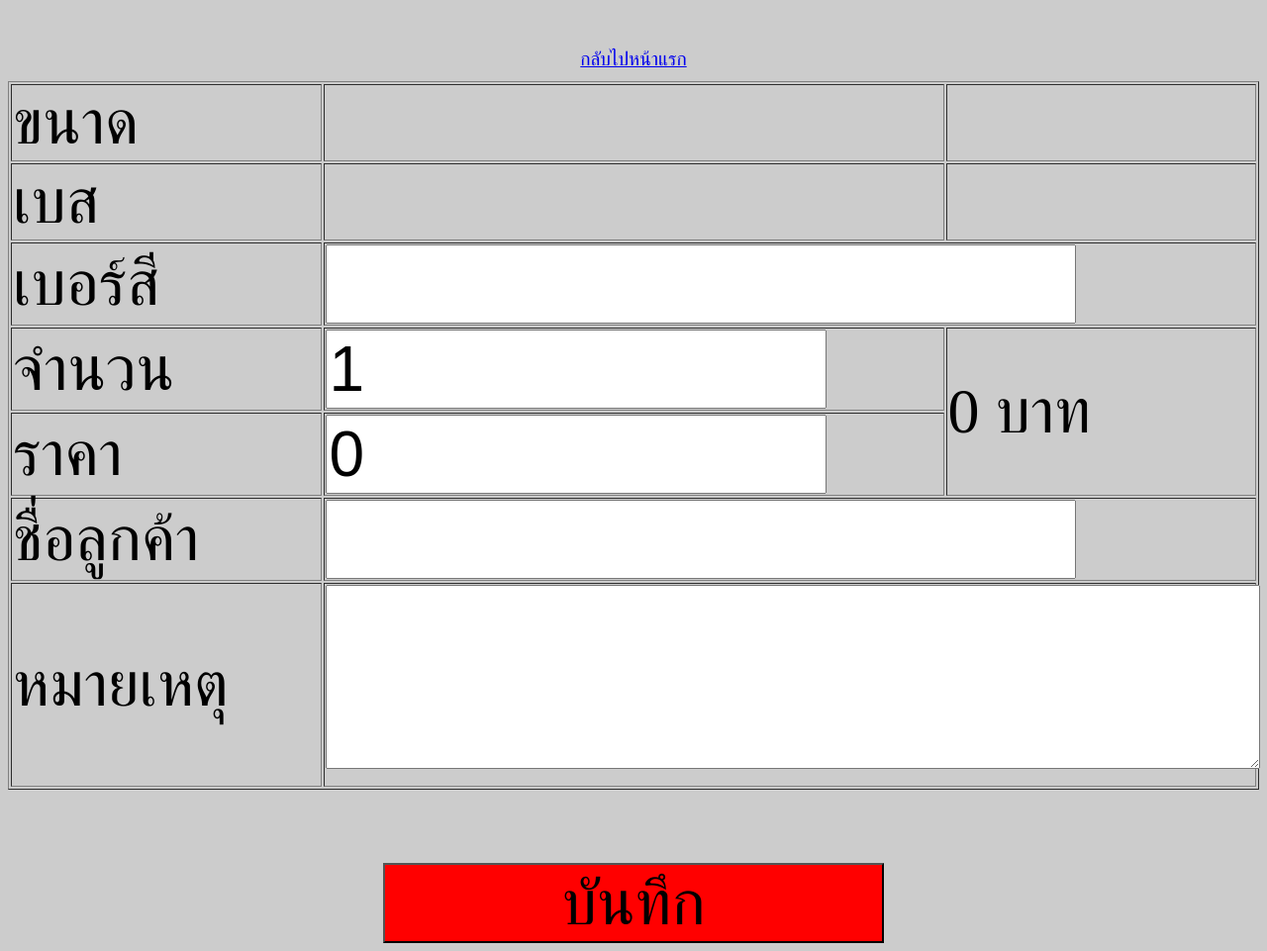
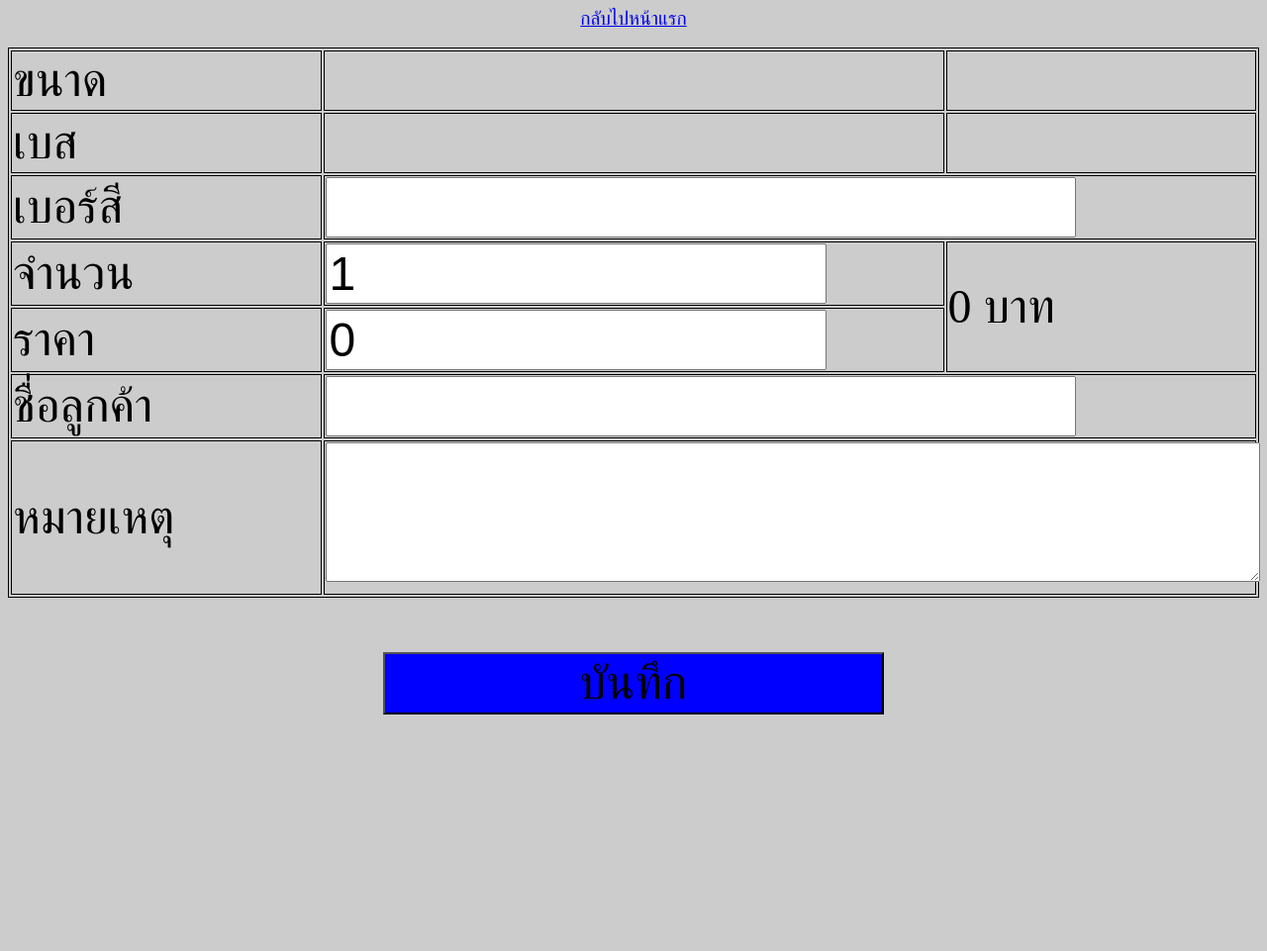
Before and after one commit to tanakorn/paint-satapornpong, a Django app: template paint/templates/enter_detail.html in a window 1280 px wide. Shown: the whole page at 99% size. After the commit the page ends 722 px from the top, so only its background shows below. Run offline with Django 3.2, Linux system fonts and the light colour scheme; the template is opened without the code that fills it, so the values that code supplies are empty.

Commit message:
Separate css to other files for all sell related page

```diff
--- a/paint/static/template_css/main.css
+++ b/paint/static/template_css/main.css
@@ -24,6 +24,7 @@ div.back_home {
 
 table {
   text-align: left;
+  margin: auto;
 }
 
 table, th, td {
@@ -37,5 +38,14 @@ input {
 
 input.button {
   border-color: black;
-  background-color: red;
+  background-color: blue;
 }
+
+input.submit {
+  border-color: black;
+  background-color: blue;
+}
+
+textarea {
+  font-size: 100%;
+}
--- a/paint/static/template_css/sell/choose_item.css
+++ b/paint/static/template_css/sell/choose_item.css
@@ -1,7 +1,6 @@
 table {
   width: 80%;
   text-align: center;
-  margin: auto;
 }
 
 td {
--- /dev/null
+++ b/paint/static/template_css/sell/enter_detail.css
@@ -0,0 +1,32 @@
+table {
+  width: 100%;
+  text-align: left;
+}
+
+td.label {
+  width: 25%;
+}
+
+td.input {
+  width: 50%;
+}
+
+td.output {
+  width: 25%;
+}
+
+input {
+  width: 80%;
+}
+
+input.button {
+  width: 48%;
+}
+
+input.submit {
+  width: 40%;
+}
+
+textarea {
+  width: 100%;
+}
--- a/paint/templates/enter_detail.html
+++ b/paint/templates/enter_detail.html
@@ -2,52 +2,8 @@
 <html xmlns="http://www.w3.org/1999/xhtml" lang="th" xml:lang="th">
 <head>
   <meta http-equiv="Content-Type" content="text/html; charset=UTF-8" />
-  <style type="text/css">
-    body {
-      font-size: 400%;
-      background-color: #cccccc;
-      text-align: center;
-    }
-    span.home {
-      font-size: 30%;
-    }
-    table.main {
-      width: 100%;
-      margin: auto;
-      text-align: left;
-    }
-    td.label {
-      width: 25%;
-    }
-    td.input {
-      width: 50%;
-    }
-    td.output {
-      width: 25%;
-    }
-    input {
-      font-size: 100%;
-      width: 80%;
-    }
-    input.button {
-      font-size: 70%;
-      border-color: black;
-      background-color: red;
-      width: 48%;
-    }
-    input.submit {
-      font-size: 100%;
-      border-color: black;
-      background-color: red;
-      width: 40%;
-      margin-left: 30%;
-      margin-right: 30%;
-    }
-    textarea {
-      font-size: 100%;
-      width: 100%;
-    }
-  </style>
+  <link rel="stylesheet" type="text/css" href="{{ STATIC_URL }}template_css/main.css" />
+  <link rel="stylesheet" type="text/css" href="{{ STATIC_URL }}template_css/sell/enter_detail.css" />
   <script type="text/javascript">
     function changeSize(size_id, size_value) {
       document.getElementById("size_id").value = size_id;
@@ -107,14 +63,15 @@
   </script>
 </head>
 <body>
+  <div class="back_home"><a href="/">กลับไปหน้าแรก</a></div><br />
+  <div class="main">
   <form action="/sell/record/" method="post" onSubmit="return validateForm()">
     {% csrf_token %}
-    <span class="home"><a href="/">กลับไปหน้าแรก</a></span><br />
     {{ brand_name }} {{ product_name }} {{ function_name }}
     <input type="hidden" id="function_id" name="function_id" value="{{ function_id }}" />
     <input type="hidden" id="size_id" name="size_id" value="" />
     <input type="hidden" id="base_id" name="base_id" value="" />
-    <table class="main" border="1">
+    <table class="main">
       <tr>
         <td class="label">ขนาด</td>
         <td class="input">
@@ -162,5 +119,6 @@
     <input class="submit" type="submit" value="บันทึก" />
     <br />
   </form>
+  </div>
 </body>
 </html>
```
Also changed, not shown: paint/templates/choose_function.html (+7 -27 lines), paint/templates/choose_product.html (+6 -26 lines).
